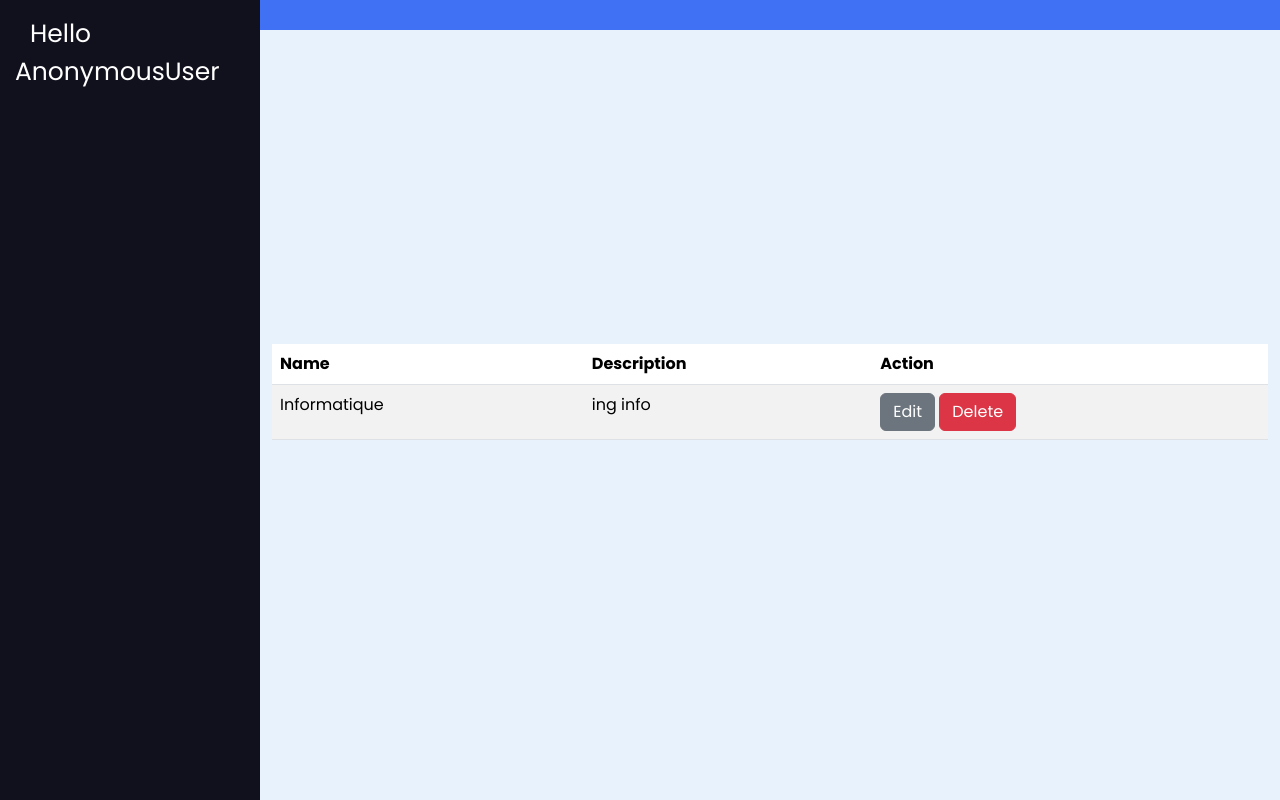
After one commit to imadwr/exam-clendar, a Django app: page /list_departments/ in a window 1280 px wide. The commit adds this page. Run offline with Django 4.2, Linux system fonts and the light colour scheme; data comes from the database, SQL or seed files in the repository; both versions use the stored data as it was after the commit; some libraries are stand-ins or nearby versions.

Commit message:
add departments

```diff
--- a/exam_app/models.py
+++ b/exam_app/models.py
@@ -37,3 +37,43 @@ class Exam(models.Model):
 class StudentAccount(models.Model):
     user = models.OneToOneField(User, on_delete=models.CASCADE)
     student = models.OneToOneField(Student, on_delete=models.CASCADE)
+
+
+
+class Departement(models.Model):
+    name = models.CharField(max_length=30)
+    description = models.CharField(max_length=200)
+
+    def __str__(self):
+        return self.name
+
+
+
+
+class Formation(models.Model):
+    name = models.CharField(max_length=30)
+    departement = models.ForeignKey('Departement', on_delete=models.CASCADE)
+
+    def __str__(self):
+        return self.name
+
+
+class Module(models.Model):
+    libelle = models.CharField(max_length=30)
+    effectif = models.IntegerField()
+    semestre = models.ForeignKey('Semestre', on_delete=models.CASCADE)
+
+    def __str__(self):
+        return self.libelle
+
+
+
+class Semestre(models.Model):
+    libelle = models.CharField(max_length=30)
+    date_debut = models.DateField()
+    date_fin = models.DateField()
+    annee_scolaire = models.CharField(max_length=30)
+    formation = models.ForeignKey('Formation', on_delete=models.CASCADE)
+
+    def __str__(self):
+        return self.libelle
--- a/exam_app/templates/base.html
+++ b/exam_app/templates/base.html
@@ -62,6 +62,42 @@
 
             </ul>
           </li>
+          <li class="item">
+            <div class="submenu-item">
+              <span>Departments</span>
+              <i class="fa-solid fa-chevron-right"></i>
+            </div>
+            <ul class="menu-items submenu">
+              <div class="menu-title">
+                <i class="fa-solid fa-chevron-left"></i>
+                Departments
+              </div>
+              <li class="item">
+                <a href="{% url 'department_add' %}">Add Departement</a>
+              </li>
+              <li class="item">
+                <a href="{% url 'department_list' %}">List Department</a>
+              </li>
+            </ul>
+          </li>
+          <li class="item">
+            <div class="submenu-item">
+              <span>Formations</span>
+              <i class="fa-solid fa-chevron-right"></i>
+            </div>
+            <ul class="menu-items submenu">
+              <div class="menu-title">
+                <i class="fa-solid fa-chevron-left"></i>
+                Formations
+              </div>
+              <li class="item">
+                <a href="{% url 'department_add' %}">Add Formations</a>
+              </li>
+              <li class="item">
+                <a href="{% url 'department_list' %}">List Formations</a>
+              </li>
+            </ul>
+          </li>
           {% endif %}
 
           {% if request.user.is_active and not request.user.is_superuser %}
--- /dev/null
+++ b/exam_app/templates/department_list.html
@@ -0,0 +1,28 @@
+{% extends "base.html" %}
+
+{% block content %}
+<div class="container">
+<table class="table table-striped">
+    <thead>
+        <tr>
+            <th>Name</th>
+            <th>Description</th>
+            <th>Action</th>
+        </tr>
+    </thead>
+    <tbody>
+        {% for department in departments %}
+        <tr>
+            <td>{{ department.name }}</td>
+            <td>{{ department.description }}</td>
+            <td>
+                <a href="{% url 'department_update' department.id %}" class="btn btn-secondary">Edit</a>
+                <a href="{% url 'department_delete' department.id %}" class="btn btn-danger">Delete</a>
+            </td>
+        </tr>
+        {% endfor %}
+    </tbody>
+</table>
+</div>
+
+{% endblock content %}
--- a/exam_app/urls.py
+++ b/exam_app/urls.py
@@ -12,5 +12,9 @@ urlpatterns = [
     path('addstudent/', addStudentView, name="add_student"),
     path('list_students/', studentListView, name="list_students"),
     path('delete_student/<int:id>', deleteStudentView, name="delete_student"),
-    path('update_student/<int:id>', updateStudentView, name="update_student")
+    path('update_student/<int:id>', updateStudentView, name="update_student"),
+    path('list_departments/', departmentListView, name='department_list'),
+    path('department_add/', departmentAddView, name='department_add'),
+    path('department_update/<int:id>', departmentUpdateView, name="department_update"),
+    path('department_delete/<int:id>', departmentDeleteView, name="department_delete")
 ]
--- a/exam_app/views.py
+++ b/exam_app/views.py
@@ -128,3 +128,36 @@ def deleteStudentView(request, id):
     student = get_object_or_404(Student, pk=id)
     student.delete()
     return redirect("list_students")
+
+
+def departmentAddView(request):
+    if request.method == 'POST':
+        form = DepartementForm(request.POST)
+        if form.is_valid():
+            form.save()
+            return redirect('department_list')
+    else:
+        form = DepartementForm()
+    return render(request, 'department_add.html', {'form': form})
+
+
+def departmentListView(request):
+    departments = Departement.objects.all()
+    return render(request, 'department_list.html', {'departments': departments})
+
+
+def departmentUpdateView(request, id):
+    department = get_object_or_404(Departement, pk=id)
+    if request.method == 'POST':
+        form = DepartementForm(request.POST, instance=department)
+        if form.is_valid():
+            form.save()
+            return redirect('department_list')
+    else:
+        form = DepartementForm(instance=department)
+    return render(request, 'department_update.html', {'form': form})
+
+def departmentDeleteView(request, id):
+    department = get_object_or_404(Departement, pk=id)
+    department.delete()
+    return redirect("department_list")
```
Also changed, not shown: exam_app/forms.py (+23 -1 lines), exam_app/templates/department_add.html (added, +12 -0 lines), exam_app/templates/department_update.html (added, +15 -0 lines), db.sqlite3, exam_app/migrations/0006_departement_formation_semestre_module.py (added).
